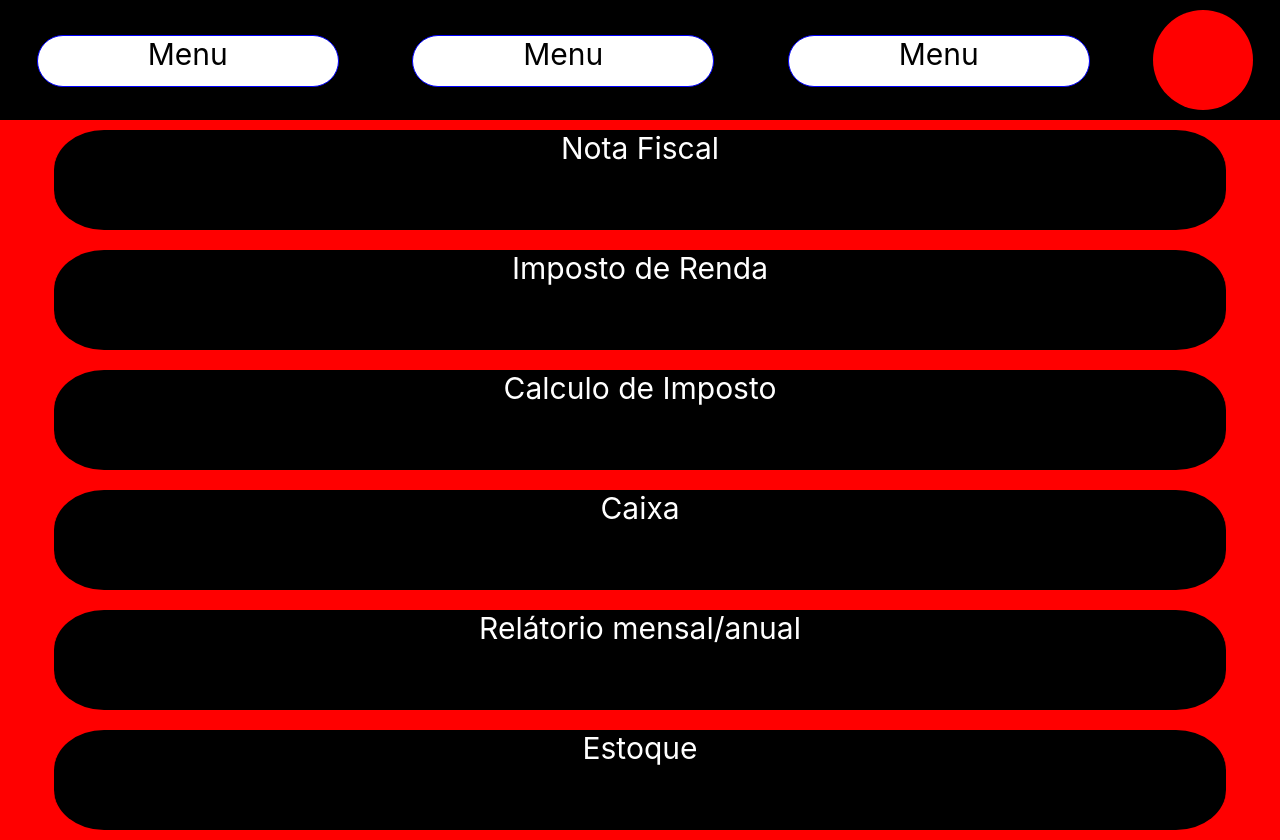
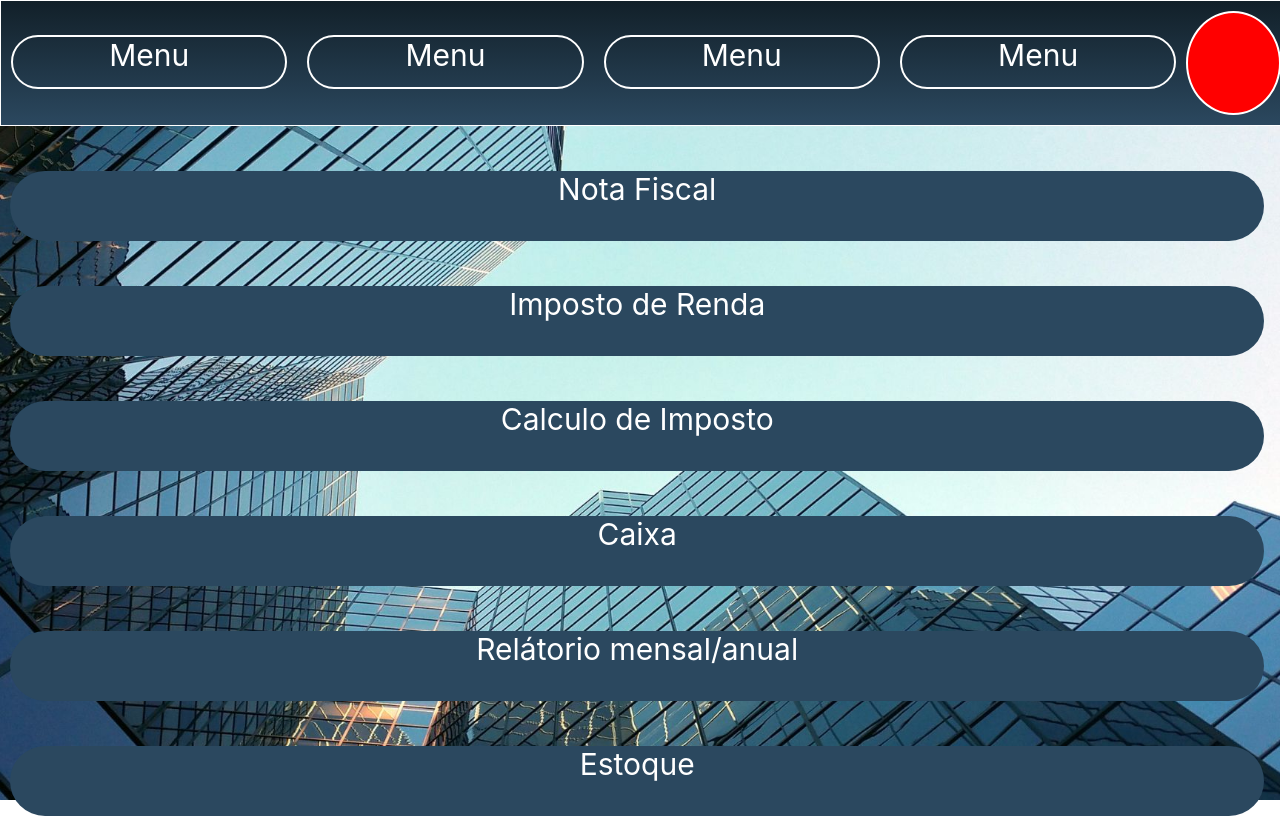
Before and after one commit to TitoSoares/MSM_bkp, a React (Create React App) app in the folder meisemmedo/: page /gen in a window 1280 px wide. After the commit the page ends 816 px from the top, so only its background shows below. Built offline with nearby package versions, Linux system fonts and the light colour scheme.

Commit message:
Finalmente os barato entro na linha

```diff
--- a/meisemmedo/src/Componentes/Cabecalho/index.tsx
+++ b/meisemmedo/src/Componentes/Cabecalho/index.tsx
@@ -3,6 +3,7 @@ import "../estyle/estilo.css"
 function FuncaoCabecalho(){
     return(
          <div className="cabecalho">
+            <div className="menu">Menu</div>
             <div className="menu">Menu</div>
             <div className="menu">Menu</div>
             <div className="menu">Menu</div>
--- a/meisemmedo/src/Componentes/estyle/estilo.css
+++ b/meisemmedo/src/Componentes/estyle/estilo.css
@@ -10,21 +10,20 @@
     display: flex;
     width: 100%;
     height: auto;
-    background-color: black;
+    background:linear-gradient(to top,#2B485F,#122029) ;
     justify-content:space-around;
-
+    border: 1px solid white;
 }
 .menu{
-    margin-top: 35px;
+    margin-top: 34px;
     margin-left:10px;
-    color:black;
+    color:white;
     font-size: 30px;
     margin-right:10px;
     width: 300px;
     height: 50px;
-    background-color: white;
-    border: 1px blue solid;
     border-radius: 30px;
+    border:white solid 2px;
 
 }
 .imagemMenu{
@@ -34,6 +33,20 @@
     height: 100px;
     border-radius:50%;
     background-color: red;
+    border:2px white solid;
+}
+.imagemLogin{
+    margin-top: 20px;
+    margin-bottom:35px;
+    width: 250px;
+    height:250px;
+    border-radius:50%;
+    background-color: cornflowerblue;
+}
+.imagemLogo{
+    border-radius: 25%;
+    width: 100px;
+    height: 100px;
 }
 /*=================================================================================================================================*/
 /*FUNÇÃO GOV*/
@@ -41,7 +54,6 @@
 .DivCenter{
     padding-top: 50px;
     display: flex;
-    background-color: brown;
     width:100%;
     height:auto;
     flex-wrap: wrap;
@@ -49,7 +61,8 @@
 }
 /*Caixa de texto*/
 .CaixaText{
-    background-color: blueviolet;
+    border-radius: 25%;
+    background-color:#122029;
     width: 286px;
     height:336px;
     margin-bottom: 50px;
@@ -60,7 +73,7 @@
 .funcoesGen{
     display: flex;
     flex-direction: column;
-    background-color: red;
+    background-color:white;
     width: 100%;
     height: auto;
     justify-content:space-around;
@@ -68,16 +81,16 @@
     align-items: center;
 }
 .caixaFuncGen{
-    padding-left: 10px;
-    padding-right: 10px;
-    background-color: black;
-    height: 100px;
-    width: 90%;
-    border-top: 10px red solid;
-    border-bottom:10px red solid;
+    margin-left: 10px;
+    margin-right: 10px;
+    background-color:#2B485F;
+    height: 70px;
+    width: 98%;
     border-radius: 50px;
     color: white;
     font-size: 30px;
+    margin-top: 45px;
+    margin-bottom: 45px;
 }
 /*=================================================================================================================================*/
 /*CADASTRO*/
@@ -89,7 +102,6 @@
     justify-content:space-around;
 }
 .cadastro{
-    background-color: red;
     height: auto;
     width:100%;
     flex-wrap: wrap;
@@ -100,45 +112,63 @@
 }
 .elementoCadastro{
     font-size: 30px;
-    color:black;
-    margin-top: 15px;
-    margin-bottom: 15px;
+    color:white;
+    margin-top: 30px;
+    margin-bottom: 30px;
     width: 30%;
-    height: 80px;
-    background-color:blue;
+    height: 60px;
+    background-color:#2B485F;
     border-radius: 50px;
 }
 /*=================================================================================================================================*/
 /*LOGIN*/
+.logincoluna{
+    display: flex;
+    flex-direction: row;
+    justify-content: center;
+}
+
+.textologin{
+    display: flex;
+    flex-direction: column;
+    flex: 3;
+    font-size: 100px;
+    color: white;
+    align-items: center;
+    margin-left: 30px;
+}
 .login{
+    margin-top: 72px;
     align-items: center;
     display: flex;
     flex-direction: column;
     width: 100%;
     height: auto;
     flex-wrap: wrap;
-    background-color: red;
     justify-content:space-around;
-
+    flex: 2;
+    background-color:white;
+    border: 2px solid black;
 }
 .elementoLogin{
     margin-top: 30px;
     margin-bottom: 30px;
     width: 50%;
-    height: 100px;
-    background-color: blue;
+    height: 55px;
+    background-color:#2B485F;
     border-radius: 50px;
+    font-size: 25px;
 }
 .funLogin{
+    flex: 1;
     margin-top: 10%;
     display: flex;
     flex-wrap: wrap;
     justify-content:space-around;
     flex-direction:row;
-    background-color: violet;
     width:auto;
     height: auto;
-
+    margin-bottom: 10px;
 }
 .botaoLogin{
     margin-left: 10px;
@@ -168,3 +198,11 @@
     flex-direction:row;
     background-color: red;
 }
+/*=================================================================================================================================*/
+.planoFundo{
+    background-image: url("../../../public/122029\ \(1\).jpg");
+    background-repeat: no-repeat;
+    background-position: center;
+    background-size: cover;
+    height:100vh
+}
--- a/meisemmedo/src/Pages/Cadastro.tsx
+++ b/meisemmedo/src/Pages/Cadastro.tsx
@@ -2,13 +2,13 @@ import FuncaoCabecalho from "../Componentes/Cabecalho"
 import "../Componentes/estyle/estilo.css"
 function Cadastro(){
     return(
-        <div>
+        <div className="planoFundo">
             <FuncaoCabecalho/>
             <div className="formatacaoCadastro">
+                <div className="imagemLogo"></div>
                 <div className="cadastro">
                     <div className="elementoCadastro">CPF:</div>
                     <div className="elementoCadastro">CNPJ:</div>
-
                 </div>
                 <div className="cadastro">
                     <div className="elementoCadastro">NOME COMPLETO:</div>
--- a/meisemmedo/src/Pages/FuncaoGov.tsx
+++ b/meisemmedo/src/Pages/FuncaoGov.tsx
@@ -3,8 +3,9 @@ import FuncaoCabecalho from "../Componentes/Cabecalho";
 
 function FuncaoGov() {
   return (
-    <div className="App">
+    <div className="planoFundo">
       <FuncaoCabecalho/>
+        <div className="DivCenter">
           <div className="DivCenter">
             <div className="CaixaText"></div>
             <div className="CaixaText"></div>
@@ -16,6 +17,7 @@ function FuncaoGov() {
             <div className="CaixaText"></div>
           </div>
         </div>
+    </div>
   )
 }
 
--- a/meisemmedo/src/Pages/Gerenciamento.tsx
+++ b/meisemmedo/src/Pages/Gerenciamento.tsx
@@ -2,9 +2,8 @@ import FuncaoCabecalho from "../Componentes/Cabecalho";
 import "../Componentes/estyle/estilo.css"
 function Gerenciamento(){
     return(
-        <div>
+        <div className="planoFundo">
             <FuncaoCabecalho/>
-            <div className="funcoesGen">
             <div className="caixaFuncGen">Nota Fiscal</div>
             <div className="caixaFuncGen">Imposto de Renda</div>
             <div className="caixaFuncGen">Calculo de Imposto</div>
@@ -12,7 +11,6 @@ function Gerenciamento(){
             <div className="caixaFuncGen">Relátorio mensal/anual</div>
             <div className="caixaFuncGen">Estoque</div>
         </div>
-        </div>
     )
 }
 export default Gerenciamento;
--- a/meisemmedo/src/Pages/Home.tsx
+++ b/meisemmedo/src/Pages/Home.tsx
@@ -2,7 +2,7 @@ import FuncaoCabecalho from "../Componentes/Cabecalho";
 import "../Componentes/estyle/estilo.css"
 function Home(){
     return(
-        <div>
+        <div className="planoFundo">
             <FuncaoCabecalho/>
             <div className="home">
 
--- a/meisemmedo/src/Pages/Login.tsx
+++ b/meisemmedo/src/Pages/Login.tsx
@@ -2,14 +2,29 @@ import FuncaoCabecalho from "../Componentes/Cabecalho"
 import "../Componentes/estyle/estilo.css"
 function Login(){
     return(
-        <div>
-        <FuncaoCabecalho/>
-            <div className="login">
-                <div className="elementoLogin"></div>
-                <div className="elementoLogin"></div>
-                <div className="funLogin">
-                    <div className="botaoLogin">Login</div>
-                    <div className="botaoCancel">Carcelar</div>
+        <div className="planoFundo">
+            <div className="logincoluna">
+                <div className="textologin">
+                    <div>
+                        Mei Sem Medo <br/>
+                        <br/>
+                    </div>
+                    <div>
+                        Um Portal para <br />
+                        desmestificar <br />
+                        seu negócio.
+                    </div>
+                </div>
+
+                <div className="login">
+                    <div className="imagemLogin"></div>
+                    <div className="elementoLogin">Login</div>
+                    <div className="elementoLogin">Senha</div>
+
+                    <div className="funLogin">
+                        <div className="botaoLogin">Logar</div>
+                        <div className="botaoCancel">Cancelar</div>
+                    </div>
                 </div>
             </div>
         </div>
--- a/meisemmedo/src/Pages/Tutorial.tsx
+++ b/meisemmedo/src/Pages/Tutorial.tsx
@@ -2,9 +2,11 @@ import FuncaoCabecalho from "../Componentes/Cabecalho"
 import "../Componentes/estyle/estilo.css"
 function Tutorial(){
     return(
-        <div>
+        <div className="planoFundo">
             <FuncaoCabecalho/>
-            Tutorial
+            <div>
+                Página para tutorial
+            </div>
         </div>
     )
 }
```
Also changed, not shown: meisemmedo/public/122029 (1).jpg (added). Lines whose indentation alone changed are shown as unchanged.
